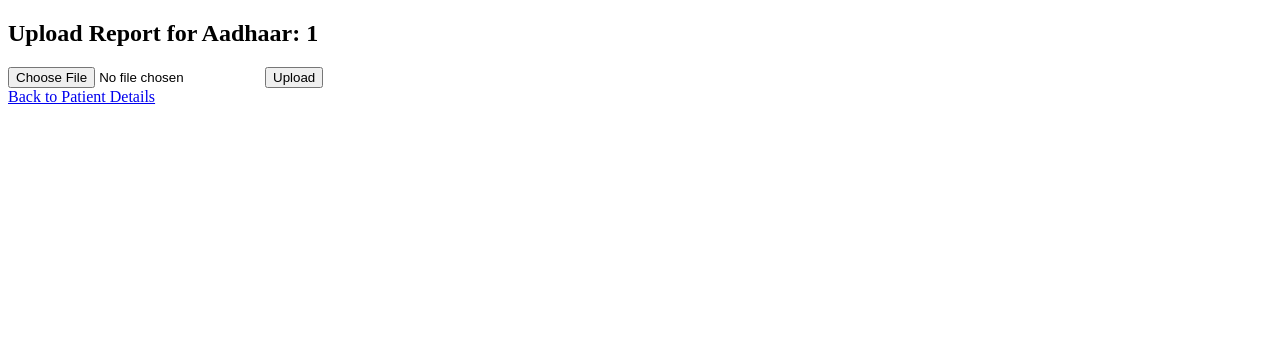
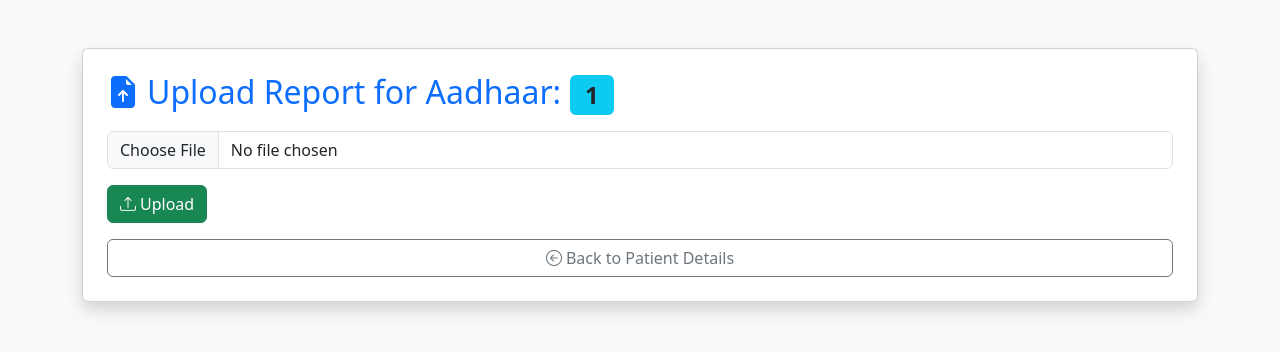
Before and after one commit to Sai123-collab/careconnect, a Flask app: page /upload_report in a window 1280 px wide. Shown: the top 352 px of the page. Run offline with Flask 3, Linux system fonts and the light colour scheme; the visitor is signed in with stand-in values (Sample User, id 1); some libraries are stand-ins or nearby versions.

Commit message:
Updated patient details, and add checkup UI

```diff
--- a/templates/patient_details.html
+++ b/templates/patient_details.html
@@ -111,8 +111,7 @@
                             </td>
 
                             <td>
-                                <form method="post" action="{{ url_for('delete_checkup', checkup_id=c[0]) }}" onsubmit="return confirm('Are you sure you want to delete this checkup?');">
-                                    <button type="submit" class="btn btn-sm btn-danger" data-bs-toggle="tooltip" title="Delete Checkup">
+                                    <button type="submit" class="btn btn-sm btn-danger" data-bs-toggle="tooltip" title="submit">
                                         <i class="bi bi-trash-fill"></i>
                                     </button>
                                 </form>
--- a/templates/upload_report.html
+++ b/templates/upload_report.html
@@ -1,14 +1,35 @@
 <!DOCTYPE html>
-<html>
+<html lang="en">
 <head>
-    <title>Upload Report</title>
+    <meta charset="UTF-8">
+    <title>Upload Report | Care Connect</title>
+    <!-- Bootstrap CSS -->
+    <link href="https://cdn.jsdelivr.net/npm/bootstrap@5.3.0/dist/css/bootstrap.min.css" rel="stylesheet">
+    <!-- Bootstrap Icons -->
+    <link href="https://cdn.jsdelivr.net/npm/bootstrap-icons@1.10.5/font/bootstrap-icons.css" rel="stylesheet">
 </head>
-<body>
-    <h2>Upload Report for Aadhaar: {{ session['aadhaar'] }}</h2>
-    <form method="POST" enctype="multipart/form-data">
-        <input type="file" name="report" required>
-        <button type="submit">Upload</button>
-    </form>
-    <a href="{{ url_for('patient_details') }}">Back to Patient Details</a>
+<body class="bg-light">
+
+    <div class="container mt-5">
+        <div class="card shadow p-4">
+            <h2 class="text-primary mb-3"><i class="bi bi-file-earmark-arrow-up-fill me-2"></i>Upload Report for Aadhaar:
+                <span class="badge bg-info text-dark">{{ session['aadhaar'] }}</span>
+            </h2>
+
+            <form method="POST" enctype="multipart/form-data" class="mb-3">
+                <div class="mb-3">
+                    <input type="file" class="form-control" name="report" required>
+                </div>
+                <button type="submit" class="btn btn-success">
+                    <i class="bi bi-upload me-1"></i>Upload
+                </button>
+            </form>
+
+            <a href="{{ url_for('patient_details') }}" class="btn btn-outline-secondary">
+                <i class="bi bi-arrow-left-circle me-1"></i>Back to Patient Details
+            </a>
+        </div>
+    </div>
+
 </body>
 </html>
```
